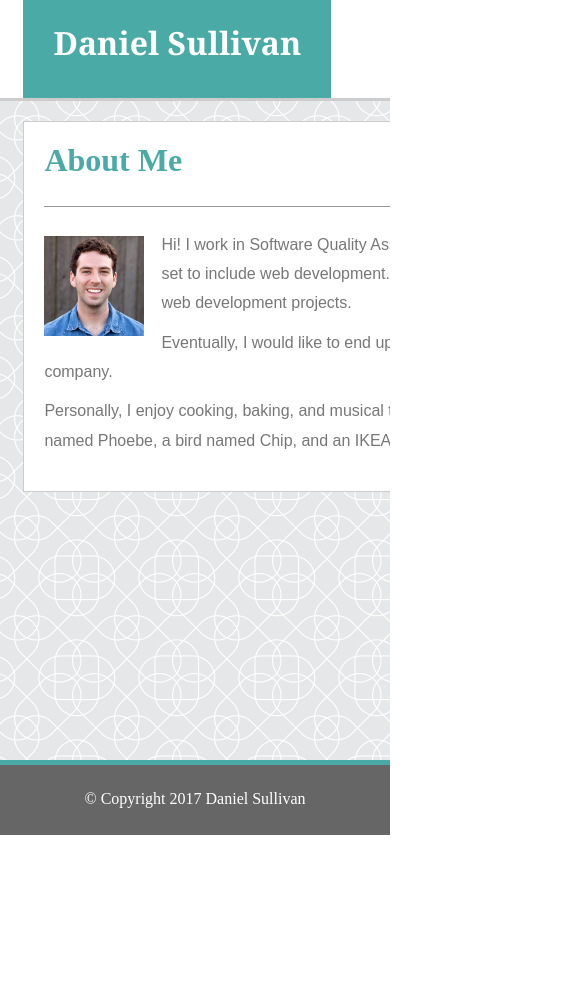
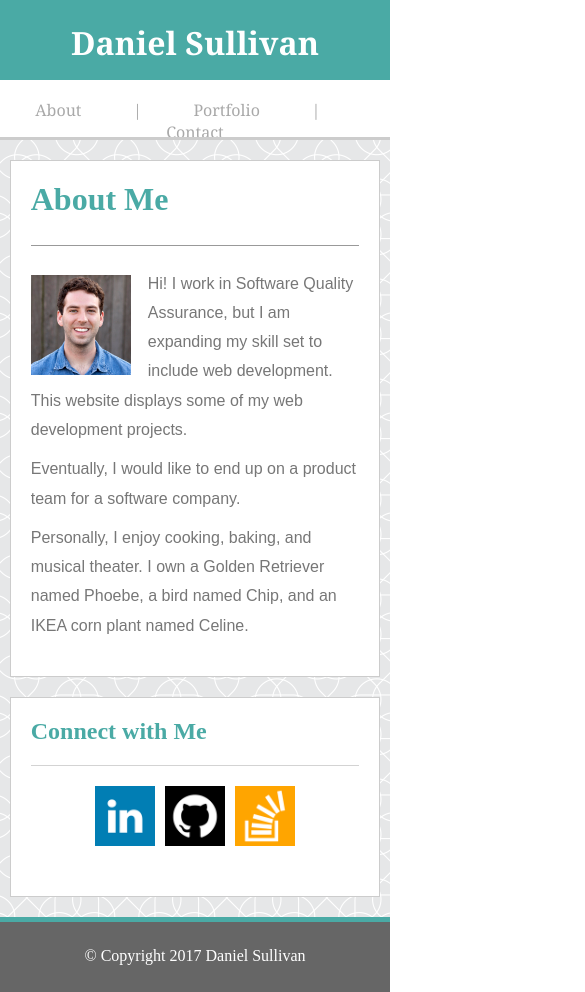
Before and after one commit to djsulli24/Responsive-Portfolio, a plain HTML site: page index.html in a window 390 px wide. Shown: the top 992 px of the page, 585 px wide, since content can reach past the window. Before the commit the page ends 844 px from the top, so only its background shows below. Drawn offline with Linux system fonts and the light colour scheme.

Commit message:
CSS file has been updated with media queries. Index.html page has been updated to be fully responsive, with all three breakpoints. Portfolio and Contact pages need to be updated.

```diff
--- a/assets/style.css
+++ b/assets/style.css
@@ -4,7 +4,7 @@
 
 .top-container {
     background-color: #ffffff;
-    height: 12%;
+    height: 81px;
     border-bottom: #cccccc solid 3px;
 }
 
@@ -93,17 +93,16 @@ html, body {
 
 .topcentering {
     width: 960px;
-    height: 20px;
+    height: 100%;
     margin-left: 6%;
-    height: 100%;
 }
 
 .bodycentering {
     width: 960px;
-    height: 20px;
     margin-left: 6%;
     margin-top: 20px;
     height: 100%;
+    overflow: auto;
 }
 
 p {
@@ -222,3 +221,150 @@ img {
     margin-top: 10px;
     font-size: 93%;
 }
+
+@media screen and (max-width: 980px) {
+
+    .topcentering {
+        width: 80%;
+        height: 100%;
+        margin: 0 auto;
+    }
+
+    .bodycentering {
+        width: 80%;
+        margin-left: 6%;
+        height: 100%;
+        overflow: auto;
+        margin: 20px auto 0;
+    }
+
+    #aboutme {
+        float: left;
+        width: 50%;
+        background-color: #ffffff;
+        border: #cccccc solid 1px;
+        padding: 20px;
+    }
+
+    #connectwithme {
+        height: 200px;
+        width: 270px;
+        background-color: #ffffff;
+        margin-left: 3%;
+        float: right;
+        border: #cccccc solid 1px;
+        padding: 20px;
+    }
+
+}
+
+@media screen and (max-width: 768px) {
+
+    .topcentering {
+        width: 95%;
+        height: 100%;
+        margin: 0 auto;
+    }
+
+    .bodycentering {
+        width: 95%;
+        margin-left: 6%;
+        height: 100%;
+        overflow: auto;
+        margin: 20px auto 0;
+    }
+
+    #aboutme {
+        float: left;
+        width: 100%;
+        background-color: #ffffff;
+        border: #cccccc solid 1px;
+        padding: 20px;
+    }
+
+    #connectwithme {
+        height: 200px;
+        width: 100%;
+        background-color: #ffffff;
+        float: left;
+        border: #cccccc solid 1px;
+        padding: 20px;
+        clear: left;
+        margin: 0 0 20px 0;
+    }
+
+}
+
+@media screen and (max-width: 640px) {
+
+    .top-container {
+        background-color: #ffffff;
+        height: 140px;
+        border-bottom: #cccccc solid 3px;
+        overflow: auto;
+    }
+
+    .topcentering {
+        width: 100%;
+        height: 100%;
+        margin: 0 auto;
+    }
+
+    .bodycentering {
+        width: 95%;
+        margin-left: 6%;
+        height: 100%;
+        overflow: auto;
+        margin: 20px auto 0;
+    }
+
+    #aboutme {
+        float: left;
+        width: 100%;
+        background-color: #ffffff;
+        border: #cccccc solid 1px;
+        padding: 20px;
+    }
+
+    #portfolio {
+        float: left;
+        width: 100%;
+        background-color: #ffffff;
+        border: #cccccc solid 1px;
+        padding: 20px;
+    }
+
+    #connectwithme {
+        height: 200px;
+        width: 100%;
+        background-color: #ffffff;
+        float: left;
+        border: #cccccc solid 1px;
+        padding: 20px;
+        clear: left;
+        margin: 0 0 20px 0;
+        }
+
+    #name {
+        background-color: #4aaaa5;
+        color: white;
+        height: 80px;
+        font-family: 'Georgia', Times, Times New Roman, serif;
+        padding: 0px 30px;
+        width: 100%;
+        text-align: center;
+    }
+
+    #navigation {
+        padding-top: 19px;
+        float: left;
+        font-family: 'Georgia', Times, Times New Roman, serif;
+        color: darkgrey;
+        clear: left;
+        width: 100%;
+        height: 60px;
+        text-align: center;
+        word-spacing: 13px;
+    }
+
+}
--- a/index.html
+++ b/index.html
@@ -3,6 +3,7 @@
     <head>
         <title>Daniel Sullivan</title>
         <link rel="stylesheet" type="text/css" href="assets/style.css">
+        <meta name="viewport" content="width=device-width, initial-scale=1">
     </head>
     <body>
         <div class="top-container">
```
Also changed, not shown: contact.html (+1 -0 lines), portfolio.html (+1 -0 lines).
